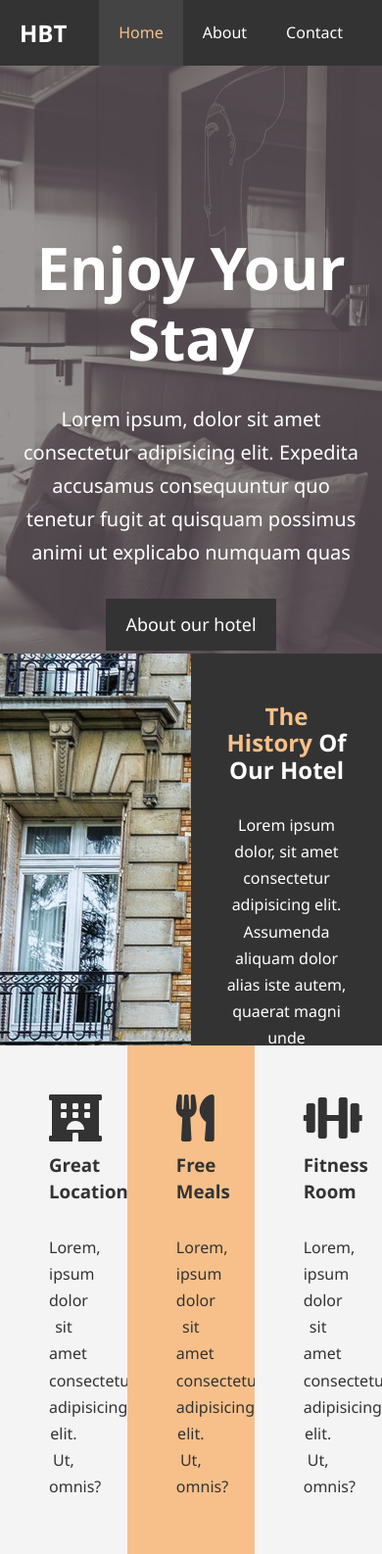
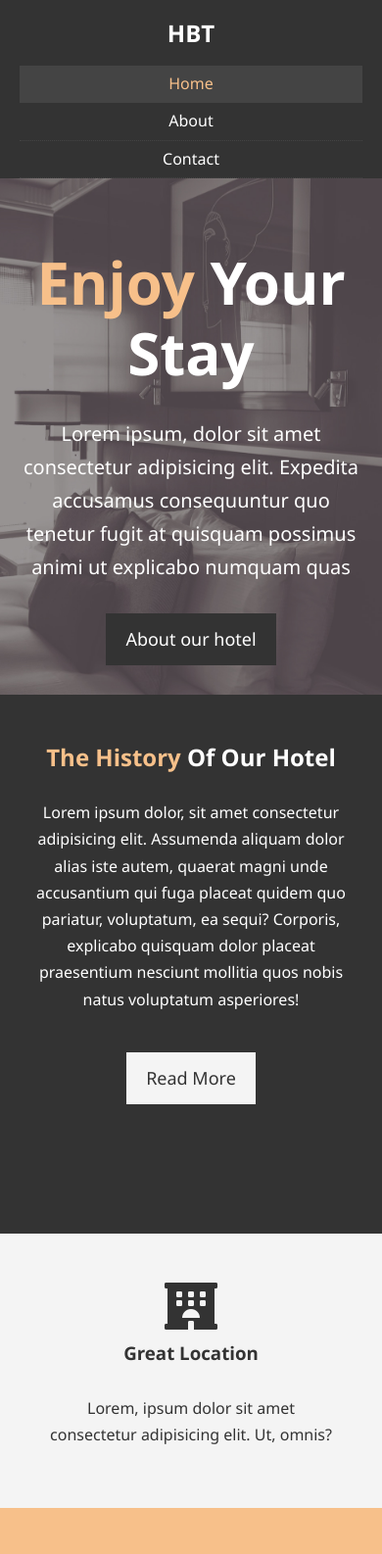
Before and after one commit to hotiaDiallo/hotel-website-html-css, a plain HTML site: page index.html in a window 390 px wide. Shown: the top 1586 px of the page at 98% size. Drawn offline with Linux system fonts and the light colour scheme.

Commit message:
making the website responsive

```diff
--- a/about.html
+++ b/about.html
@@ -7,6 +7,7 @@
   <meta name="description" content="Welcome to the most extraordinary hotel in Boston Massachusetts">
   <meta name="keywords" content="hotel,boston hotel,new england hotel">
   <link rel="stylesheet" href="css/style.css">
+  <link rel="stylesheet" media="screen and (max-width: 768px)" href="css/mobile.css">
   <title>Hotel BT | About</title>
 </head>
 <body>
--- /dev/null
+++ b/css/mobile.css
@@ -0,0 +1,64 @@
+#navbar .logo{
+    float: none;
+    text-align: center;
+}
+
+#navbar ul, #navbar ul li{
+    float: none;
+}
+
+#navbar ul li a {
+    padding: 5px;
+    border-bottom: #444 dotted 1px;
+}
+/* Showcase */
+#showcase {
+    height: 100%;
+}
+
+#showcase .showcase-content {
+    padding-top: 70px;
+    padding-bottom: 30px;
+}
+
+/* Home Info */
+#home-info {
+    height: 550px;
+}
+
+#home-info .info-img{
+    display: none;
+}
+
+#home-info .info-content{
+    float: none;
+    width: 100%;
+}
+
+/* Boxes */
+.box{
+    float: none;
+    width: 100%;
+}
+
+
+/* About */
+#about-info .info-right,  #about-info .info-left{
+    float: none;
+    width: 100%;
+}
+
+#about-info .info-right{
+    margin-top: 30px;
+}
+
+.l-heading{
+    text-align: center;
+}
+
+
+/* Contact */
+
+#contact-info .box{
+    border-bottom: #444 dotted 1px;
+}
--- a/css/style.css
+++ b/css/style.css
@@ -80,6 +80,7 @@ color: #333;
 }
 .l-heading {
     font-size: 40px;
+    line-height: 1.2;
 }
 
 /* Padding */
@@ -98,7 +99,7 @@ color: #333;
 color: #fff;
 }
 
-#navbar h1 {
+#navbar .logo {
 float: left;
 padding-top: 20px;
 }
@@ -148,7 +149,7 @@ padding-top: 170px;
 
 /* Home Info */
 #home-info {
-    height: 400px;
+    height: 450px;
 }
 
 #home-info .info-img {
@@ -205,7 +206,7 @@ margin-bottom: 10px;
 
   /* Testimonials */
 #testimonials {
-    height: 600px;
+    height: 100%;
     background: url('../img/test-bg.jpg') no-repeat center center/cover;
     padding-top: 100px;
   }
--- a/index.html
+++ b/index.html
@@ -8,6 +8,7 @@
         <meta name="keywords" content="hotel,paris hotel,new england hotel">
         <link rel="stylesheet" href="https://use.fontawesome.com/releases/v5.6.1/css/all.css" integrity="sha384-gfdkjb5BdAXd+lj+gudLWI+BXq4IuLW5IT+brZEZsLFm++aCMlF1V92rMkPaX4PP" crossorigin="anonymous">
         <link rel="stylesheet" href="css/style.css">
+        <link rel="stylesheet" media="screen and (max-width: 768px)" href="css/mobile.css">
         <title>Hotel BT | Welcome</title>
       </head>
 <body>
@@ -25,7 +26,7 @@
         <div id="showcase">
             <div class="container">
                 <div class="showcase-content">
-                    <h1><span class="primary">Enjoy</span> Your Stay</h1>
+                    <h1><span class="text-primary">Enjoy</span> Your Stay</h1>
                     <p class="lead">Lorem ipsum, dolor sit amet consectetur adipisicing elit. Expedita accusamus consequuntur quo tenetur fugit at quisquam possimus animi ut explicabo numquam quas</p>
                     <a href="about.html" class="btn">About our hotel</a>
                 </div>
```
Also changed, not shown: contact.html (+1 -0 lines).
